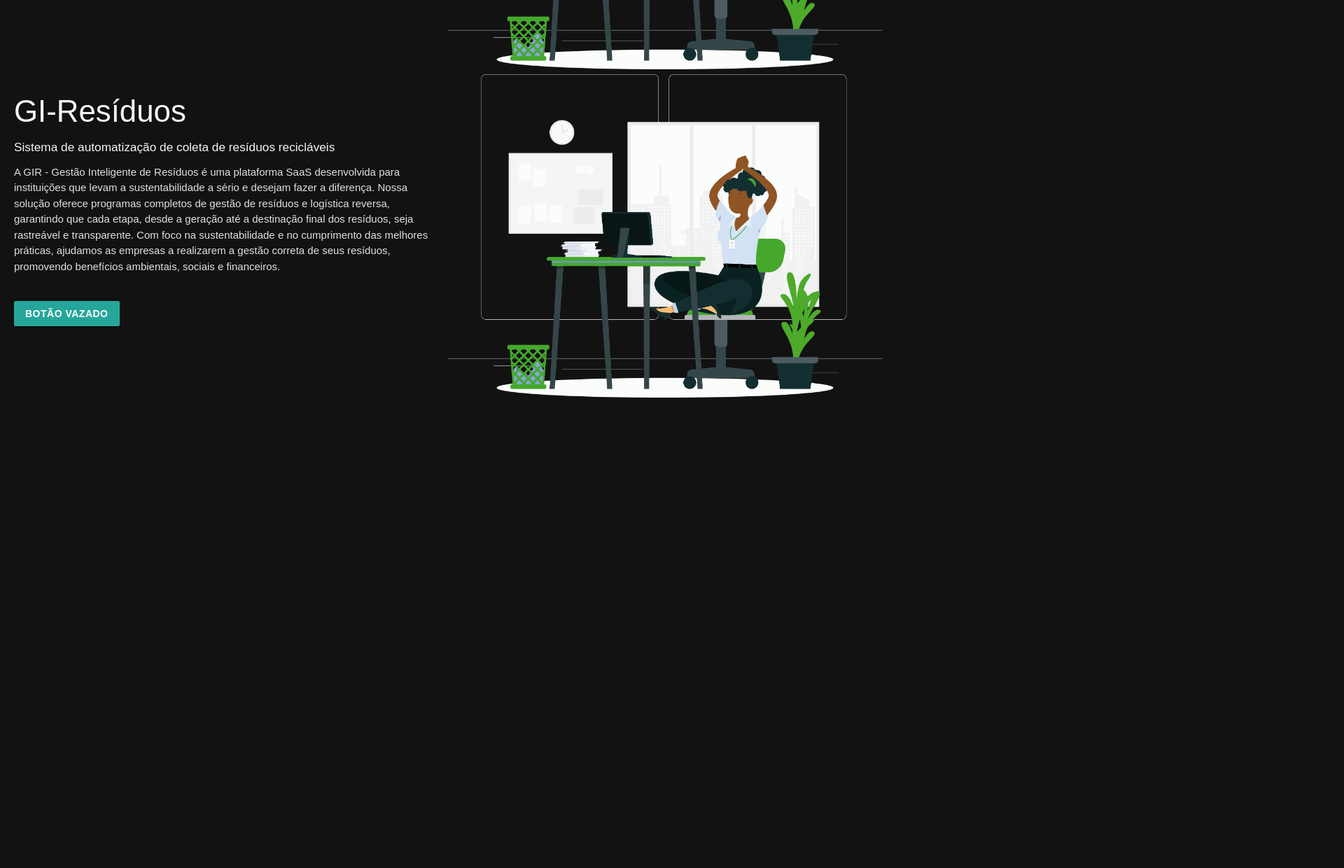
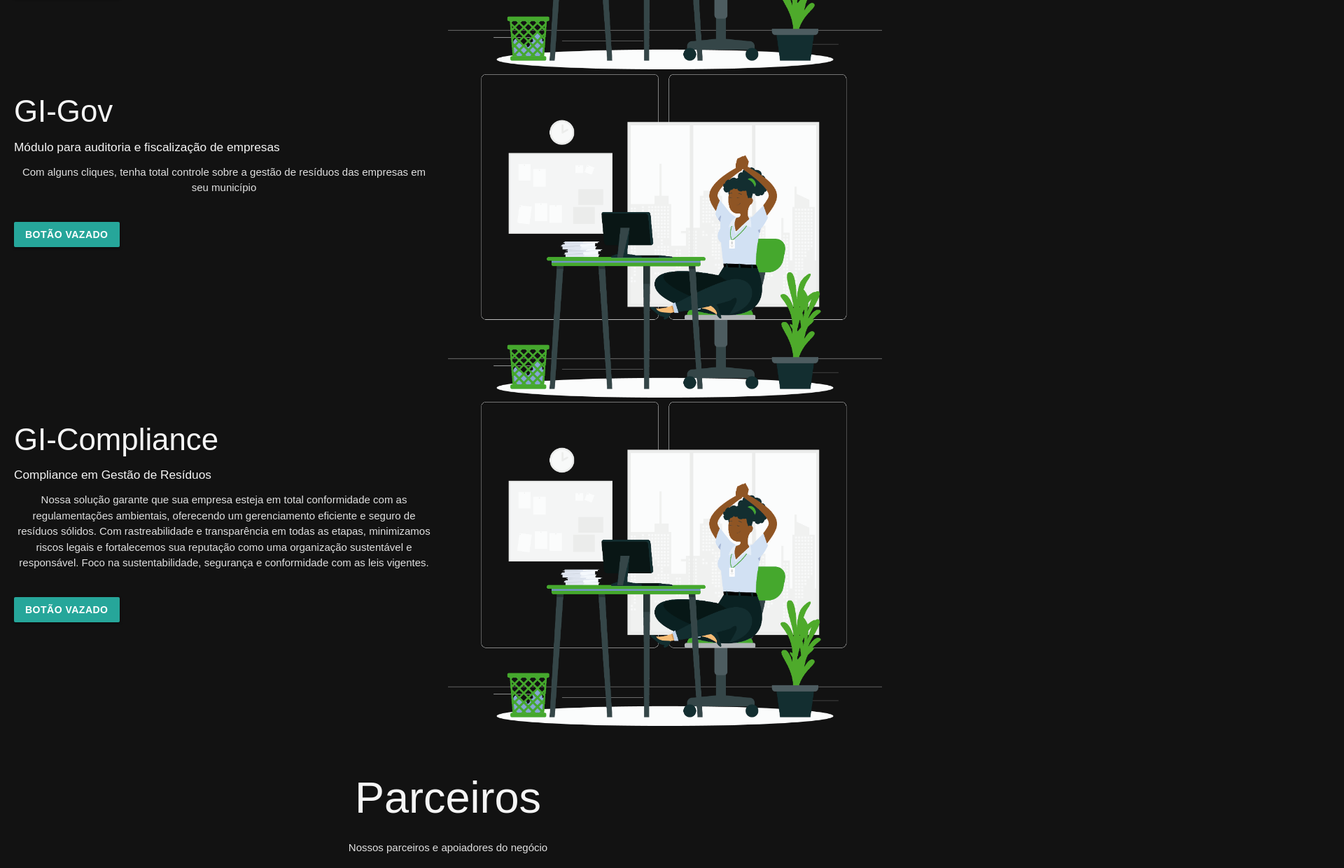
Before and after one commit to Gabrielnev/webgir, a plain HTML site: page app/index.html in a window 1280 px wide. Shown: the part 1313-2553 px from the top of the page at 70% size, 1920 px wide, since content can reach past the window. Before the commit the page ends 1907 px from the top, so only its background shows below. Drawn offline with Linux system fonts and the light colour scheme; files that its build step writes are made by us from their sources; files whose address does not match are found by name.

Commit message:
adicinei conteúdo de parceiros

```diff
--- a/app/global.css
+++ b/app/global.css
@@ -1,12 +1,7 @@
-
-
-
-
 /* Definições básicas para o corpo e fundo */
 html{
     scroll-behavior: smooth;
     transition: 2s;
-
 }
 
 
@@ -181,7 +176,6 @@
     }
 }
 
-
 /* Estilo do botão */
 .button {
     display: inline-block; /* Faz o botão se comportar como um bloco em linha */
@@ -206,11 +200,7 @@
 
 
 #img-servicos{
-
     width: 50%;
-
-
-
 }
 /* Layout Container para "Quem somos" */
 #quemsomos {
@@ -270,3 +260,6 @@ width: 50%;
     background-color: #44d474; /* Cor de fundo ao passar o mouse */
     color: #ffffff; /* Cor do texto ao passar o mouse */
 }
+.parceiros h1, p{
+    text-align: center;
+}
--- a/app/index.html
+++ b/app/index.html
@@ -56,11 +56,25 @@
             </div>
 
         </div>
+
         <div class="content">
             <div class="text">
-                <h3>GI-Resíduos</h3>
-                <h6>Sistema de automatização de coleta de resíduos recicláveis</h6>
-                <p>A GIR - Gestão Inteligente de Resíduos é uma plataforma SaaS desenvolvida para instituições que levam a sustentabilidade a sério e desejam fazer a diferença. Nossa solução oferece programas completos de gestão de resíduos e logística reversa, garantindo que cada etapa, desde a geração até a destinação final dos resíduos, seja rastreável e transparente. Com foco na sustentabilidade e no cumprimento das melhores práticas, ajudamos as empresas a realizarem a gestão correta de seus resíduos, promovendo benefícios ambientais, sociais e financeiros.</p>
+                <h3>GI-Gov</h3>
+                <h6>Módulo para auditoria e fiscalização de empresas</h6>
+                <p>Com alguns cliques, tenha total controle sobre a gestão de resíduos das empresas em seu município</p>
+                <br><a href="#" class="btn btn-vazado">Botão Vazado</a>
+            </div>
+            <div class="image-container">
+                <img id="img-servicos" src="../public/servicos.png" alt="Serviços">
+            </div>
+
+        </div>
+        <div class="content">
+            <div class="text">
+                <h3>GI-Compliance</h3>
+                <h6>Compliance em Gestão de Resíduos</h6>
+                <p>Nossa solução garante que sua empresa esteja em total conformidade com as regulamentações ambientais, oferecendo um gerenciamento eficiente e seguro de resíduos sólidos. Com rastreabilidade e transparência em todas as etapas, minimizamos riscos legais e fortalecemos sua reputação como uma organização sustentável e responsável. Foco na sustentabilidade, segurança e conformidade com as leis vigentes.</p>
+
                 <br><a href="#" class="btn btn-vazado">Botão Vazado</a>
             </div>
             <div class="image-container">
@@ -71,6 +85,16 @@
 
     </div>
 
+    <div class="parceiros" >
+        <h1>Parceiros</h1>
+        <p>Nossos parceiros e apoiadores do negócio</p>
+        <div class="paceiros_img">
+            <img src="../public/ifce_crato.png" alt="">
+            <img src="../public/amaju.png" alt="">
+            <img src="../public/ufca.png" alt="">
+        </div>
+    </div>
+
     <!-- JavaScript at end of body for optimized loading -->
     <script type="text/javascript" src="../imports/materialize.min.js"></script>
     <script src="./js/MenuToggle.js"></script>
```
Lines whose indentation alone changed are shown as unchanged.
